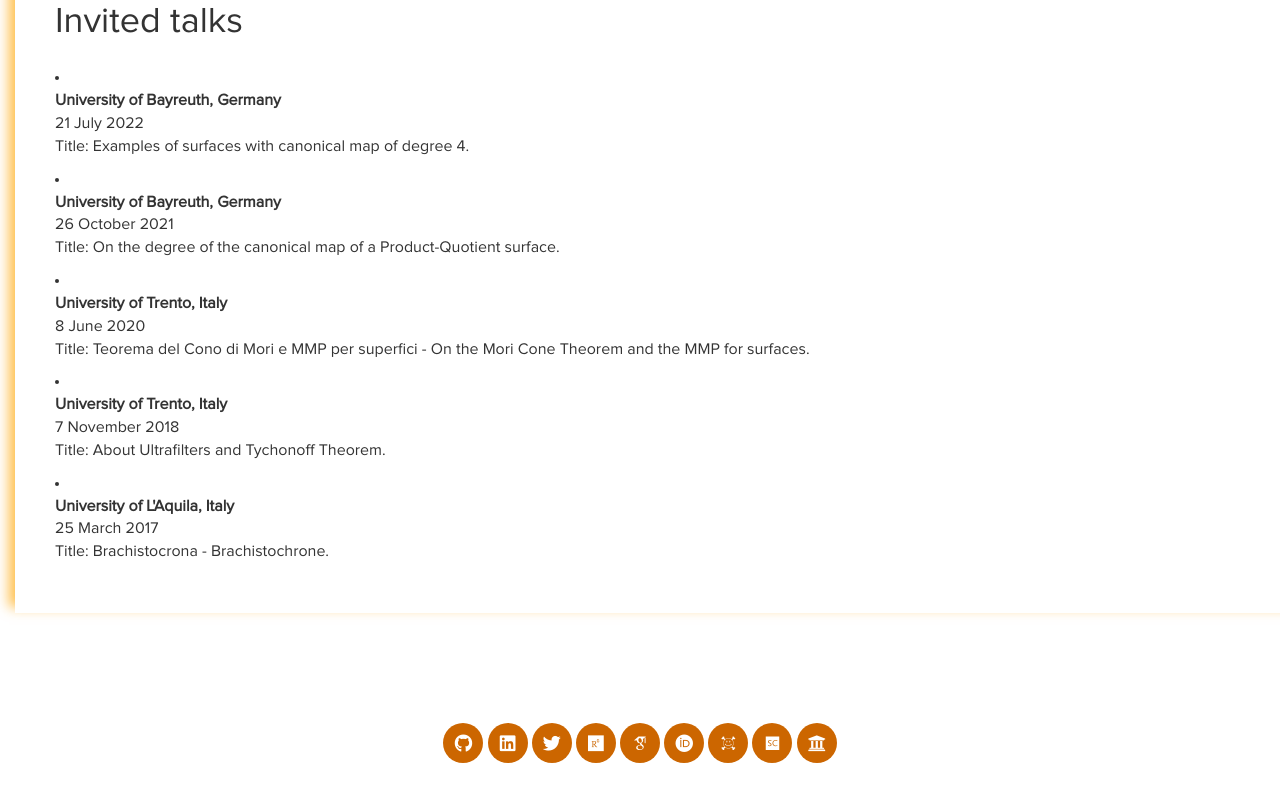
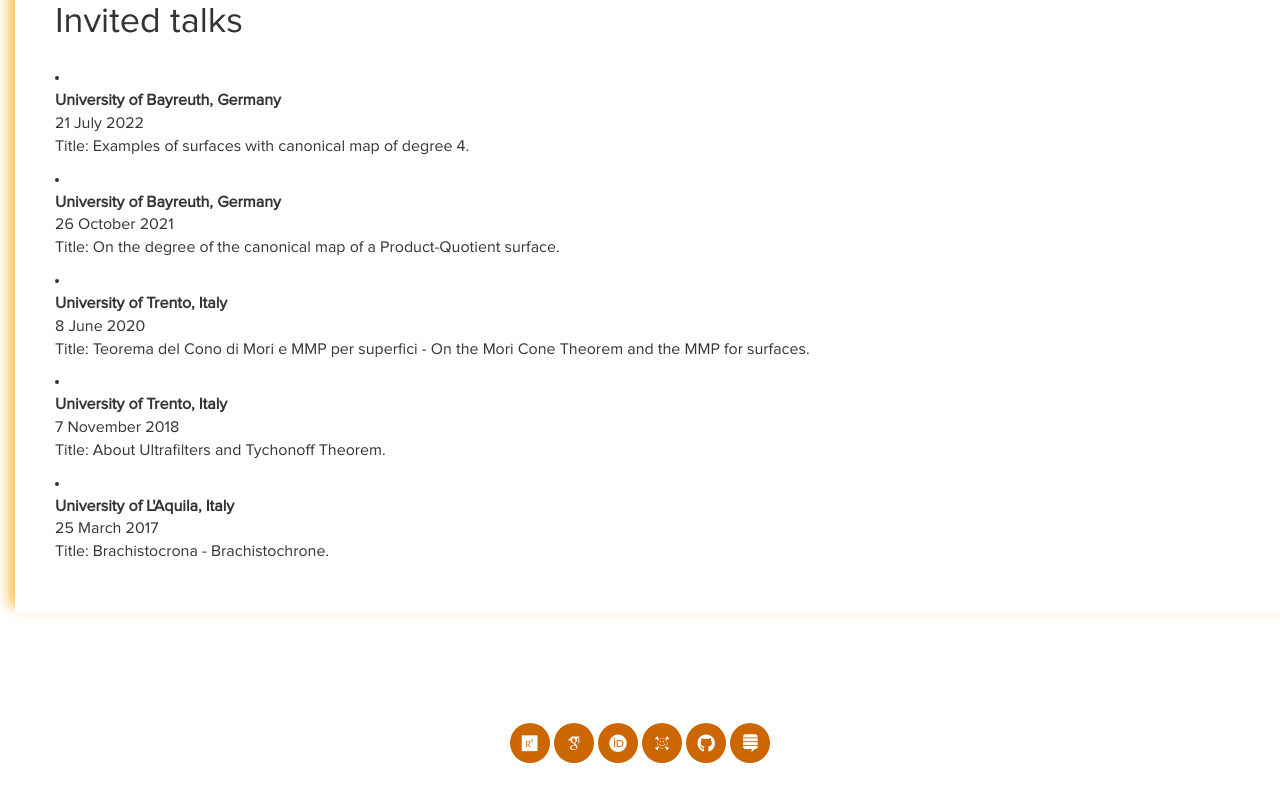
Before and after one commit to Fefe9696/FedericoFallucca, a plain HTML site: page cv.html in a window 1280 px wide. Shown: the part 1505-2306 px from the top of the page. Drawn offline with nearby package versions, Linux system fonts and the light colour scheme; files whose address does not match are found by name.

Commit message:
Update cv.html

```diff
--- a/cv.html
+++ b/cv.html
@@ -144,15 +144,15 @@ PhD Thesis title: <a style="color:orange" href="https://fefe9696.github.io/feder
 <!--  FOOTER -->
 <footer>
 <ul class="social-icons">
-<li><a href="https://github.com/SaraSottile" class="fab fa-github"></a> </li>
-<li><a href="https://www.linkedin.com/in/sarasottile/" class="fab fa-linkedin"></a></li>
-<li><a href="https://twitter.com/sara_sottile95" class="fab fa-twitter"></a></li>
-<li><a href="https://www.researchgate.net/profile/Sara_Sottile4" class="fab fa-researchgate"></a> </li>
-<li><a href="https://scholar.google.com/citations?user=kHBXtEEAAAAJ&hl=it" class="ai ai-google-scholar"></a></li>
-<li><a href="https://orcid.org/0000-0001-7810-2099" class="ai ai-orcid"></a></li>
-<li><a href="https://arxiv.org/search/?query=Sottile%2C+Sara&searchtype=author&abstracts=hide&order=-announced_date_first&size=50" class="ai ai-arxiv"></a></li>
-<li><a href="https://www.scopus.com/authid/detail.uri?authorId=57219591020" class="ai ai-scopus"></a></li>
-<li><a href="https://webapps.unitn.it/du/it/Persona/PER0221423/Curriculum" class="fas fa-university"></a></li>
+<li><a href="https://www.researchgate.net/profile/Federico-Fallucca" class="fab fa-researchgate"></a> </li>
+<li><a href="https://scholar.google.com/citations?user=dgrHsDYAAAAJ&hl=it" class="ai ai-google-scholar"></a></li>
+<li><a href="https://orcid.org/0000-0003-4431-7838" class="ai ai-orcid"></a></li>
+<li><a href="https://arxiv.org/search/math?searchtype=author&query=Fallucca%2C+F&searchtype=author&abstracts=hide&order=-announced_date_first&size=50" class="ai ai-arxiv"></a></li>
+<li><a href="https://github.com/Fefe9696" class="fab fa-github"></a> </li>
+<li><a href="https://math.stackexchange.com/users/531470/federico-fallucca" class="fab fa-stack-exchange"></a></li>
+<!--<li><a href="https://www.linkedin.com/in/sarasottile/" class="fab fa-linkedin"></a></li>-->
+<!--<li><a href="https://www.scopus.com/authid/detail.uri?authorId=57219591020" class="ai ai-scopus"></a></li>-->
+<!--<li><a href="https://webapps.unitn.it/du/it/Persona/PER0221423/Curriculum" class="fas fa-university"></a></li>-->
 </div> </li>
 </ul>
 </footer>
```
